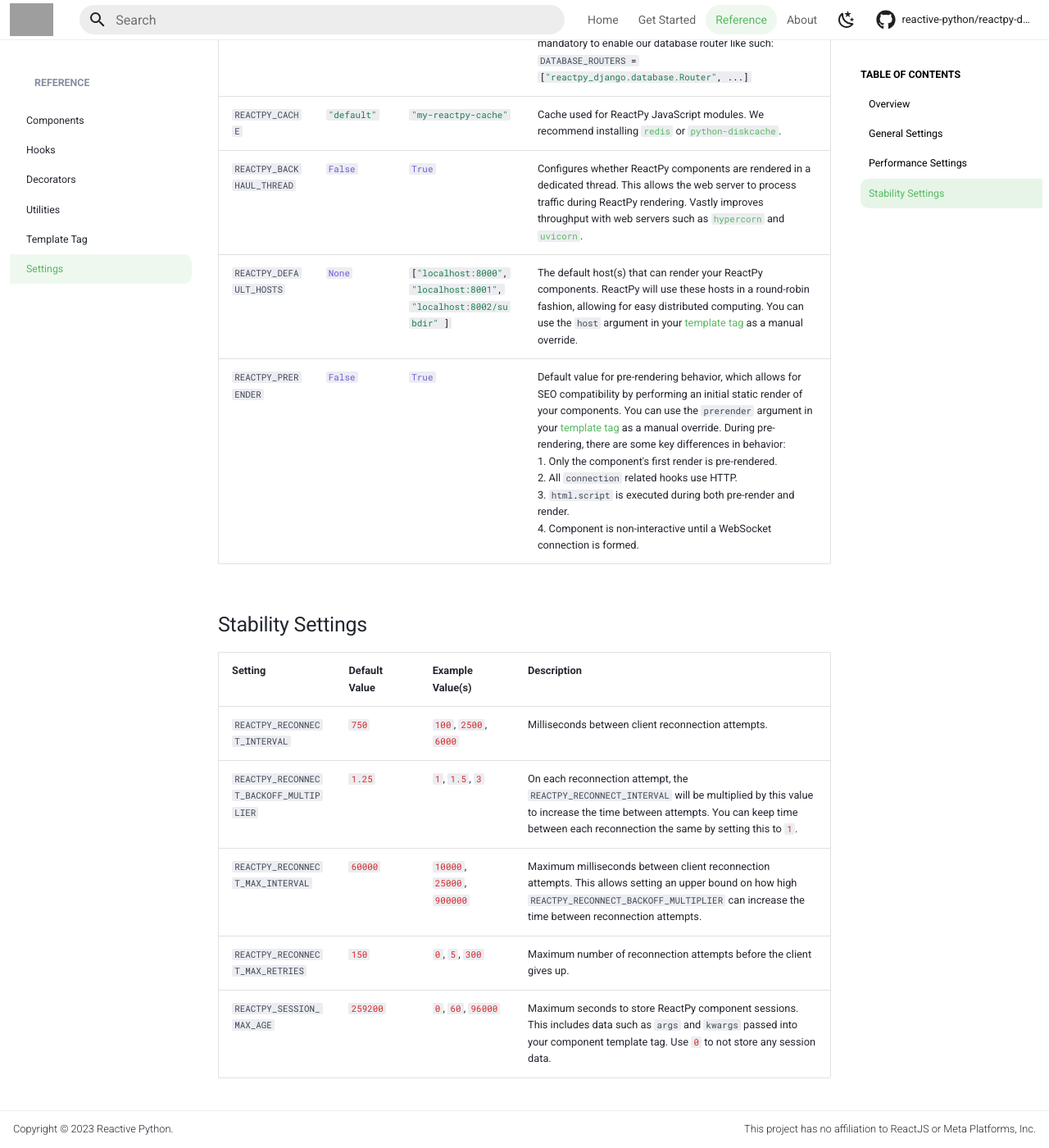
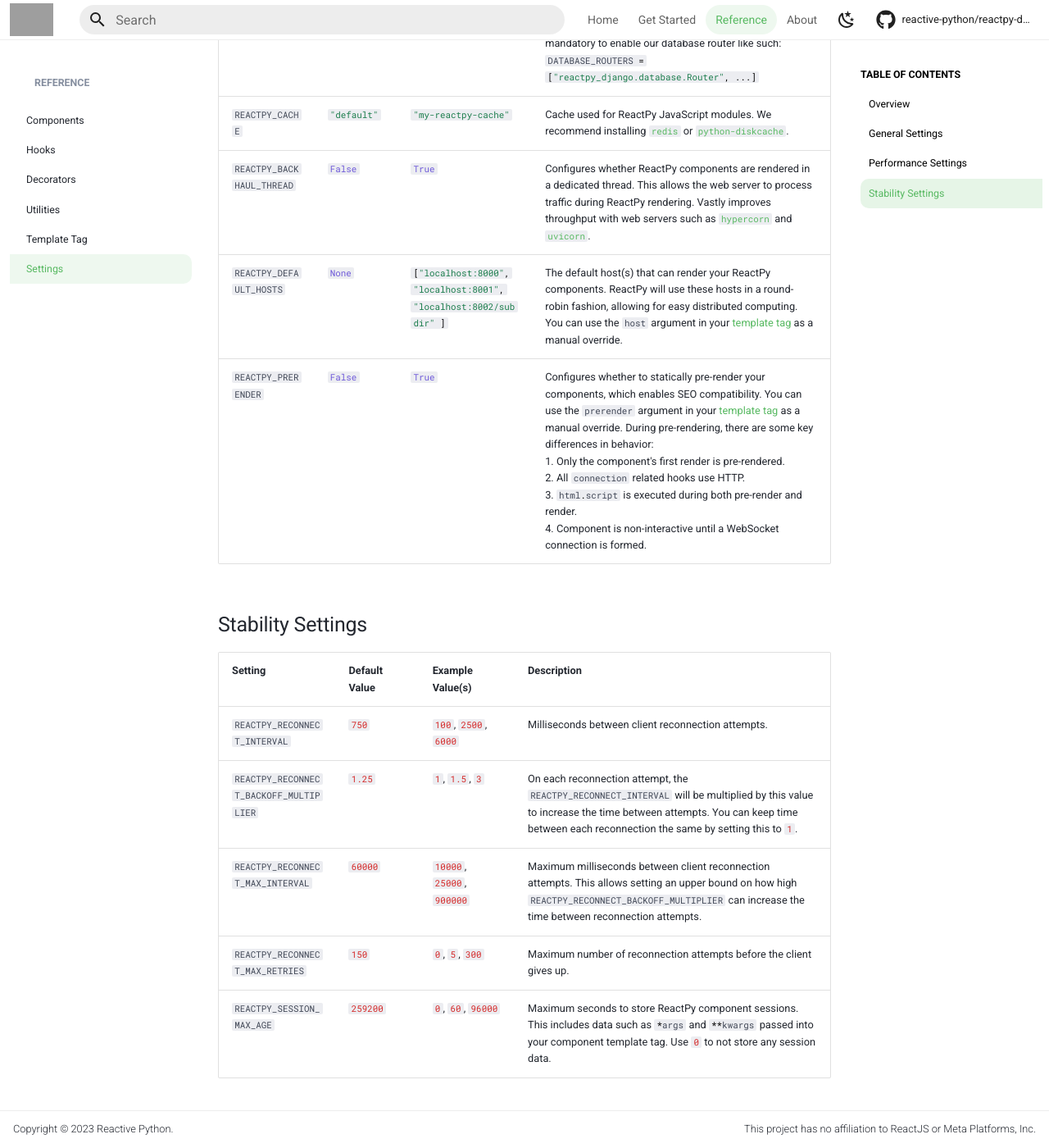
Before and after one commit to reactive-python/reactpy-django, an MkDocs documentation site: the page built from docs/src/reference/settings.md, in a window 1280 px wide and 1400 px high, scrolled down 1173 px. Shown: the whole window at 82% size. Built offline with MkDocs 1.6.1 and Material for MkDocs 9.7.7, drawn with Linux system fonts in a browser that asks for light colours; comment, search, counter and statistics services are not loaded; the version menu is left out; grey boxes are pictures that could not be loaded.

Commit message:
settings docs word smithing

```diff
--- a/docs/src/reference/settings.md
+++ b/docs/src/reference/settings.md
@@ -36,7 +36,7 @@ These are ReactPy-Django's default settings values. You can modify these values
 | `#!python REACTPY_CACHE` | `#!python "default"` | `#!python "my-reactpy-cache"` | Cache used for ReactPy JavaScript modules. We recommend installing [`redis`](https://redis.io/) or [`python-diskcache`](https://grantjenks.com/docs/diskcache/tutorial.html#djangocache). |
 | `#!python REACTPY_BACKHAUL_THREAD` | `#!python False` | `#!python True` | Configures whether ReactPy components are rendered in a dedicated thread. This allows the web server to process traffic during ReactPy rendering. Vastly improves throughput with web servers such as [`hypercorn`](https://pgjones.gitlab.io/hypercorn/) and [`uvicorn`](https://www.uvicorn.org/). |
 | `#!python REACTPY_DEFAULT_HOSTS` | `#!python None` | `#!python ["localhost:8000", "localhost:8001", "localhost:8002/subdir" ]` | The default host(s) that can render your ReactPy components. ReactPy will use these hosts in a round-robin fashion, allowing for easy distributed computing. You can use the `#!python host` argument in your [template tag](../reference/template-tag.md#component) as a manual override. |
-| `#!python REACTPY_PRERENDER` | `#!python False` | `#!python True` | Default value for pre-rendering behavior, which allows for SEO compatibility by performing an initial static render of your components. You can use the `#!python prerender` argument in your [template tag](../reference/template-tag.md#component) as a manual override. During pre-rendering, there are some key differences in behavior:<br/>1. Only the component's first render is pre-rendered.<br/>2. All `#!python connection` related hooks use HTTP.<br/>3. `#!python html.script` is executed during both pre-render and render.<br/>4. Component is non-interactive until a WebSocket connection is formed. |
+| `#!python REACTPY_PRERENDER` | `#!python False` | `#!python True` | Configures whether to statically pre-render your components, which enables SEO compatibility. You can use the `#!python prerender` argument in your [template tag](../reference/template-tag.md#component) as a manual override. During pre-rendering, there are some key differences in behavior:<br/>1. Only the component's first render is pre-rendered.<br/>2. All `#!python connection` related hooks use HTTP.<br/>3. `#!python html.script` is executed during both pre-render and render.<br/>4. Component is non-interactive until a WebSocket connection is formed. |
 
 ## Stability Settings
 
@@ -46,6 +46,6 @@ These are ReactPy-Django's default settings values. You can modify these values
 | `#!python REACTPY_RECONNECT_BACKOFF_MULTIPLIER` | `#!python 1.25` | `#!python 1`, `#!python 1.5`, `#!python 3` | On each reconnection attempt, the `#!python REACTPY_RECONNECT_INTERVAL` will be multiplied by this value to increase the time between attempts. You can keep time between each reconnection the same by setting this to `#!python 1`. |
 | `#!python REACTPY_RECONNECT_MAX_INTERVAL` | `#!python 60000` | `#!python 10000`, `#!python 25000`, `#!python 900000` | Maximum milliseconds between client reconnection attempts. This allows setting an upper bound on how high `#!python REACTPY_RECONNECT_BACKOFF_MULTIPLIER` can increase the time between reconnection attempts. |
 | `#!python REACTPY_RECONNECT_MAX_RETRIES` | `#!python 150` | `#!python 0`, `#!python 5`, `#!python 300` | Maximum number of reconnection attempts before the client gives up. |
-| `#!python REACTPY_SESSION_MAX_AGE` | `#!python 259200` | `#!python 0`, `#!python 60`, `#!python 96000` | Maximum seconds to store ReactPy component sessions. This includes data such as `#!python args` and `#!python kwargs` passed into your component template tag. Use `#!python 0` to not store any session data. |
+| `#!python REACTPY_SESSION_MAX_AGE` | `#!python 259200` | `#!python 0`, `#!python 60`, `#!python 96000` | Maximum seconds to store ReactPy component sessions. This includes data such as `#!python *args` and `#!python **kwargs` passed into your component template tag. Use `#!python 0` to not store any session data. |
 
 <!--config-table-end-->
```
